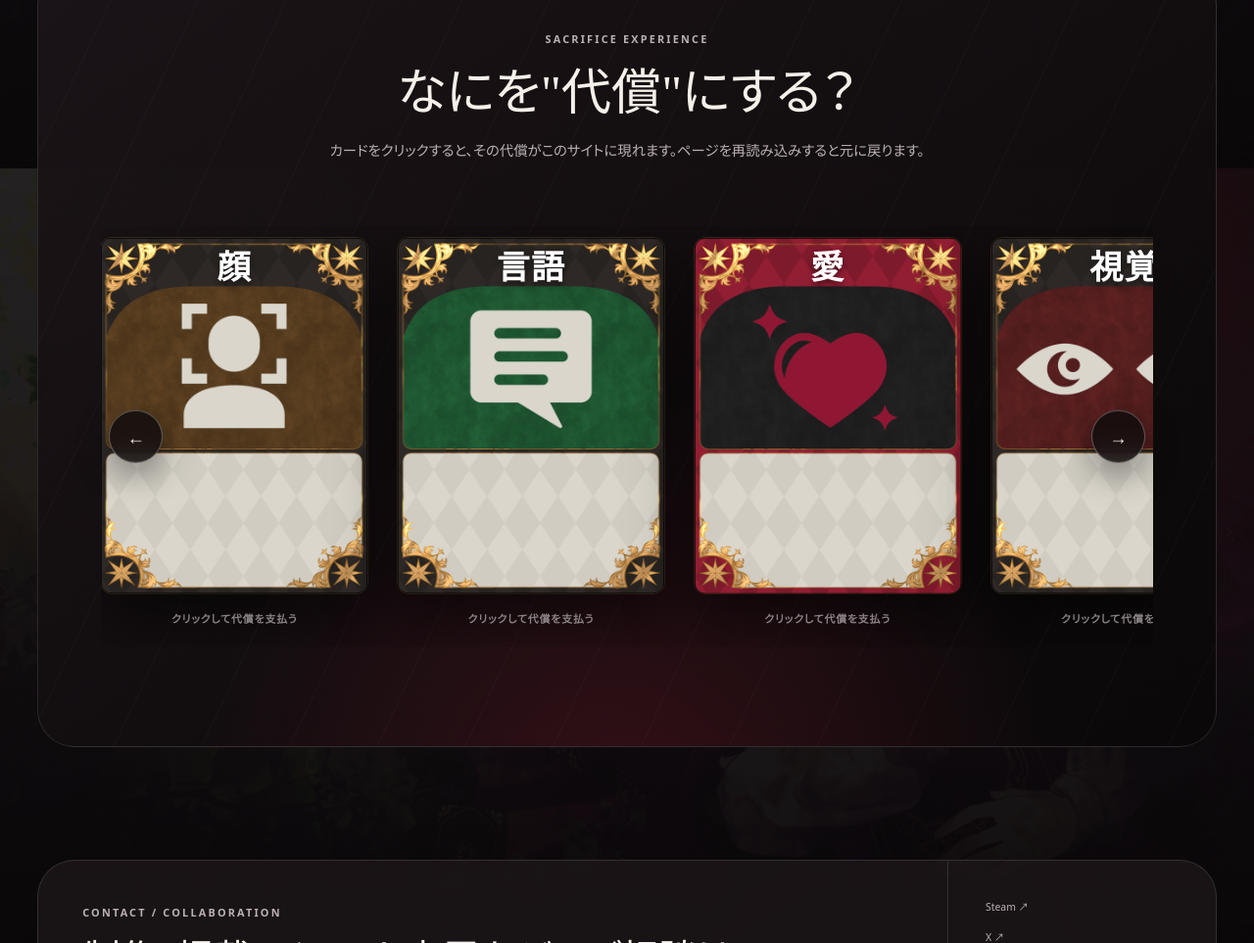
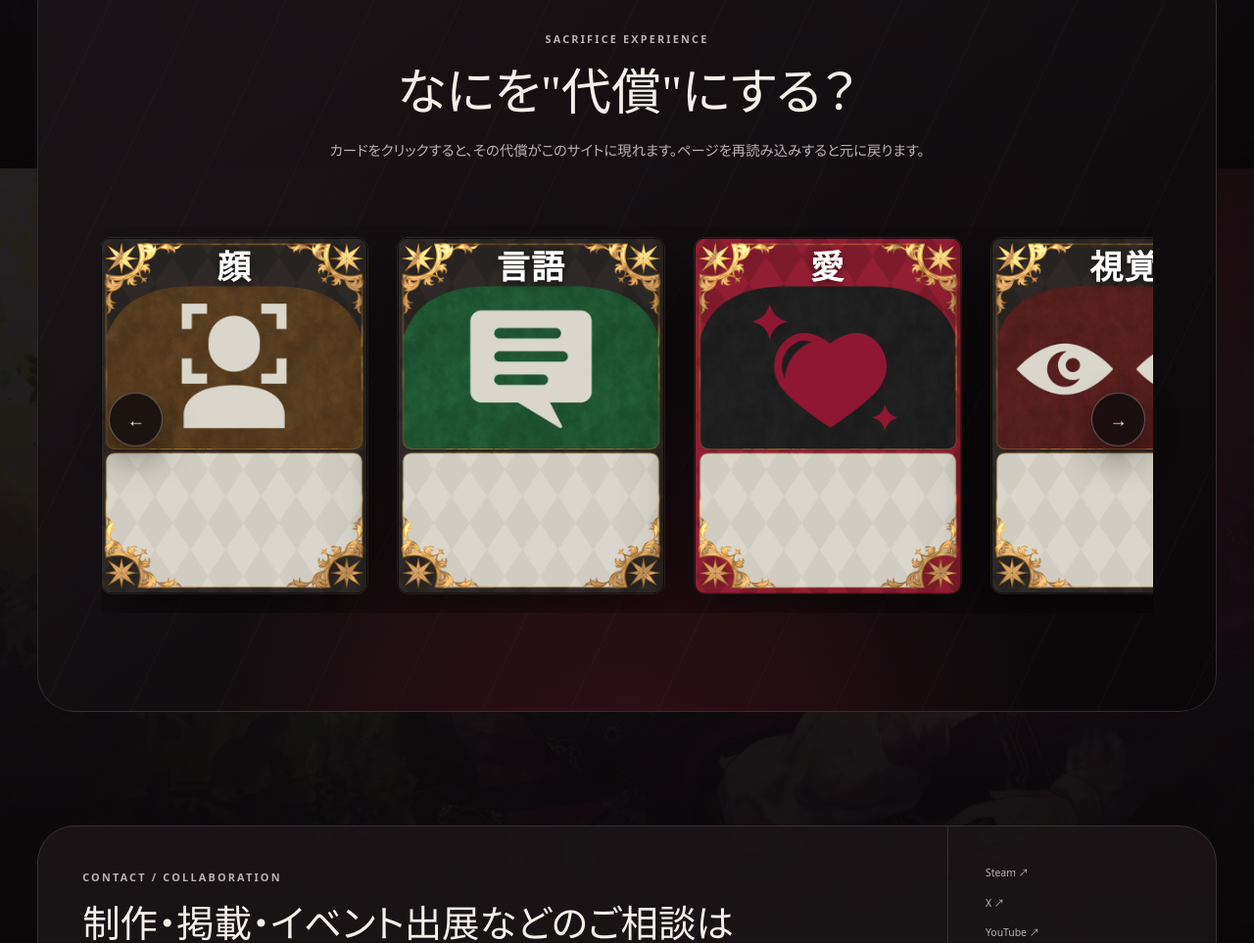
Before and after one commit to EightAID/eightaid.github.io, an Astro site: page / in a window 1280 px wide. Shown: the part 7028-7991 px from the top of the page at 98% size. Built offline with nearby package versions, Linux system fonts and the light colour scheme; Astro itself is replaced by a stand-in of ours.

Commit message:
Remove sacrifice card prompt

```diff
--- a/src/pages/index.astro
+++ b/src/pages/index.astro
@@ -129,7 +129,6 @@ const sacrificeCards = [
                   <strong class="sacrifice-card-name">{card.name}</strong>
                   <span class="sacrifice-flame" aria-hidden="true"></span>
                 </span>
-                <span class="sacrifice-prompt">クリックして代償を支払う</span>
               </button>
             ))}
           </div>
--- a/src/styles/global.css
+++ b/src/styles/global.css
@@ -215,15 +215,12 @@ button, summary { font: inherit; }
 .sacrifice-card:focus-visible .sacrifice-card-face { outline: 3px solid #fff; outline-offset: 6px; }
 .sacrifice-card-art { width: 100%; height: 100%; object-fit: cover; pointer-events: none; }
 .sacrifice-card-name { position: absolute; top: 2.2%; right: 8%; left: 8%; z-index: 3; display: flex; height: 11.5%; align-items: center; justify-content: center; color: #fff; font-family: var(--sans); font-size: 2rem; font-size: 12.5cqi; font-weight: 800; letter-spacing: .04em; line-height: 1; text-shadow: 0 .12em .2em rgba(0,0,0,.48); pointer-events: none; }
-.sacrifice-prompt { display: block; margin-top: 1rem; color: var(--paper-muted); font-size: .68rem; font-weight: 800; letter-spacing: .08em; transition: color .2s; }
-.sacrifice-card:hover .sacrifice-prompt { color: var(--paper); }
 .sacrifice-flame { position: absolute; right: -12%; bottom: -20%; left: -12%; z-index: 5; height: 38%; opacity: 0; background: radial-gradient(ellipse at 12% 100%, #ffd9d9 0 8%, #ec183d 9% 18%, transparent 35%), radial-gradient(ellipse at 34% 100%, #fff0ed 0 7%, #b80028 10% 26%, transparent 39%), radial-gradient(ellipse at 58% 100%, #ffd0d7 0 8%, #e00032 10% 25%, transparent 40%), radial-gradient(ellipse at 82% 100%, #ffe0e0 0 7%, #8f001f 11% 27%, transparent 41%); filter: blur(2px) drop-shadow(0 -10px 14px rgba(225,0,48,.9)); pointer-events: none; }
 .sacrifice-flame::before, .sacrifice-flame::after { position: absolute; width: .35rem; height: .35rem; border-radius: 50%; background: #ff637d; box-shadow: 2rem -2.4rem 0 #c70032, 4.7rem -1.1rem 0 #ff395b, 7rem -3rem 0 #940023, 10rem -1.8rem 0 #ff7188, 13rem -2.6rem 0 #bd002d; content: ''; }
 .sacrifice-flame::after { left: 1.3rem; transform: translateY(-2.2rem) scale(.65); }
 .sacrifice-card.is-burning { pointer-events: none; }
 .sacrifice-card.is-burning .sacrifice-card-face { animation: sacrifice-burn-away 1.25s cubic-bezier(.55,.02,.72,.42) forwards; }
 .sacrifice-card.is-burning .sacrifice-flame { animation: sacrifice-flame-rise 1.25s ease-in forwards; opacity: 1; }
-.sacrifice-card.is-burning .sacrifice-prompt { opacity: 0; }
 .sacrifice-result { position: relative; z-index: 1; min-height: 1.8rem; margin: .5rem 0 0; color: var(--crimson-bright); font-family: var(--serif); font-size: clamp(1rem, 2vw, 1.35rem); }
 .sacrifice-playground.is-complete .sacrifice-carousel { min-height: 4rem; }
 
@@ -408,7 +405,6 @@ button, summary { font: inherit; }
   .sacrifice-card-viewport { padding-inline: 2.4rem; }
   .sacrifice-cards { gap: .8rem; }
   .sacrifice-card { flex-basis: min(68vw, 14rem); width: min(68vw, 14rem); }
-  .sacrifice-prompt { font-size: .56rem; letter-spacing: 0; }
   .product-hero-image, .profile-image { min-height: 60vh; }
   .product-hero-copy, .profile-copy { min-height: 0; padding: 2.3rem 1.3rem 3rem; }
   .product-hero-copy h1 { font-size: clamp(3.5rem, 18vw, 6rem); }
```
